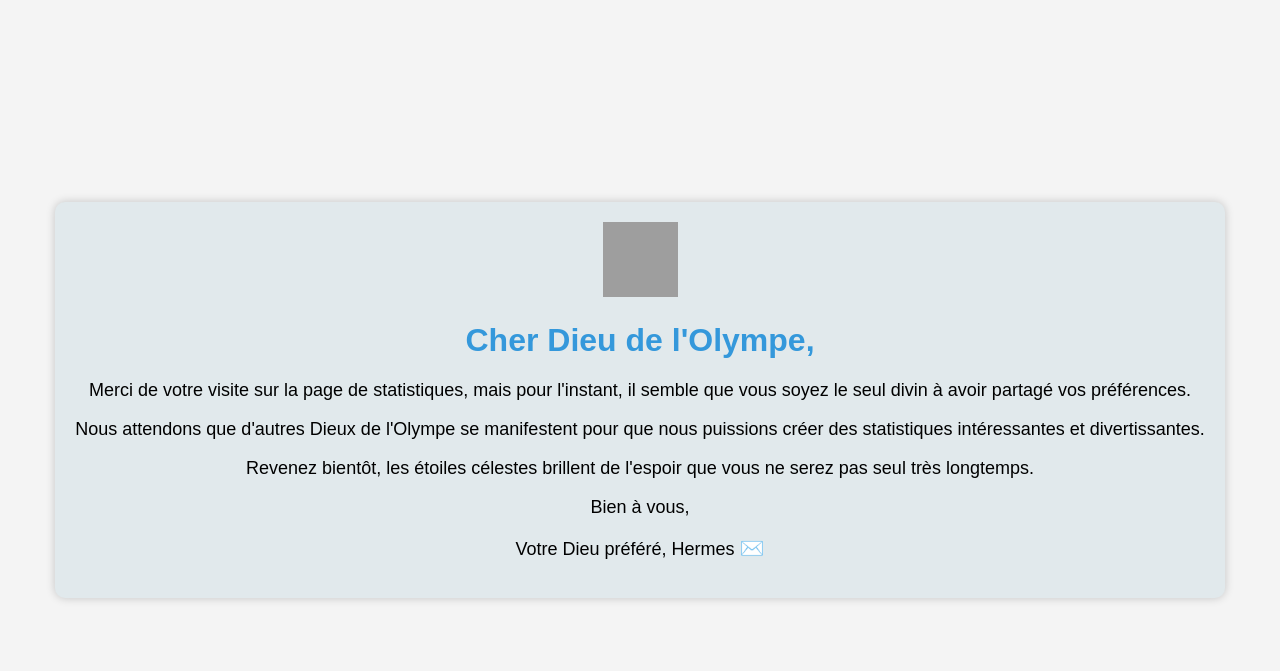
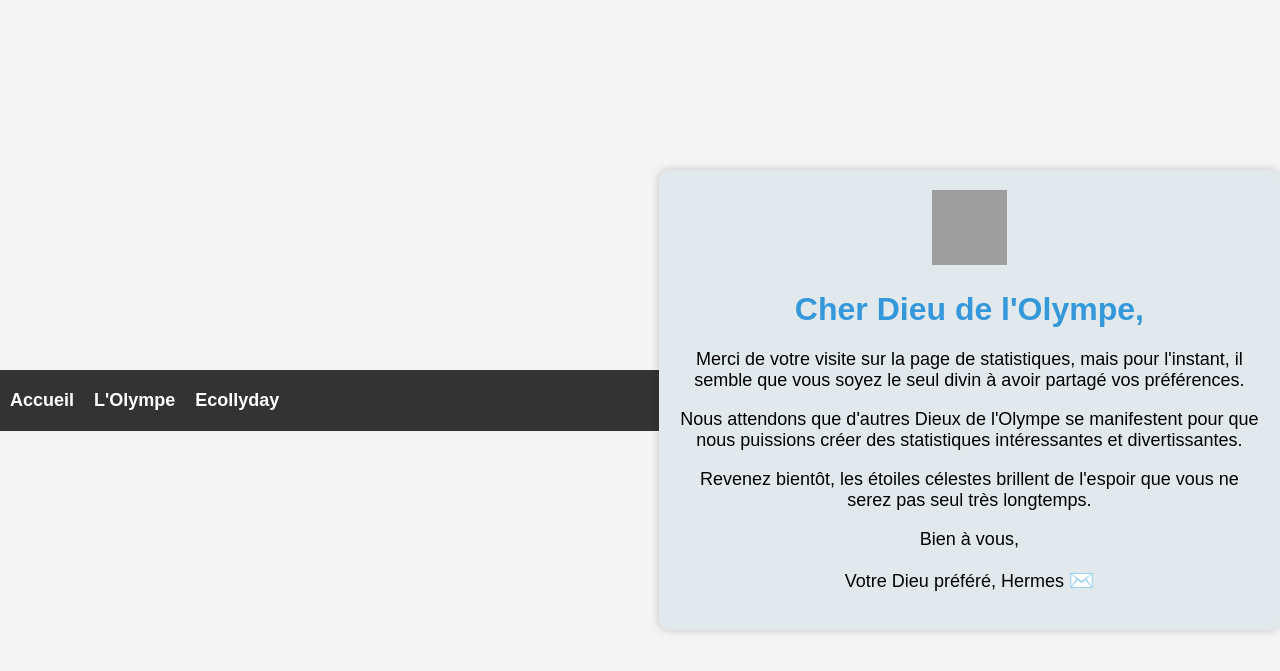
Before and after one commit to NathanGregoar/MediaLibrary, a PHP site: page /olympe/waitingstats/waitingstats.php in a window 1280 px wide. Shown: the top 671 px of the page. Run offline with PHP 8.4, Linux system fonts and the light colour scheme; the visitor is signed in with stand-in values (Sample User, id 1); data that the repository does not hold is empty; grey boxes are pictures that could not be loaded.

Commit message:
Update waitingstats.php

```diff
--- a/MediaLibrary/web/olympe/waitingstats/waitingstats.php
+++ b/MediaLibrary/web/olympe/waitingstats/waitingstats.php
@@ -56,9 +56,35 @@ if (!in_array($loggedInUser['role'], $allowedRoles)) {
             width: 75px;
             height: 75px;
         }
+        .navbar {
+            display: flex;
+            background-color: #333;
+            color: #fff;
+            padding: 10px 0;
+            width: 100%;
+        }
+
+        .navbar a {
+            color: #fff;
+            text-decoration: none;
+            font-weight: bold;
+            font-size: 18px;
+            transition: color 0.3s ease;
+            margin: 10px;
+        }
+
+        .navbar a:hover {
+            color: #86c1ff;
+        }
     </style>
 </head>
 <body>
+    <div class="navbar">
+        <a href="../../accueil/index.php">Accueil</a>
+        <a href="../../olympe/olympe.php">L'Olympe</a>
+        <a href="../../ecollyday/ecollyday.php">Ecollyday</a>
+    </div>
+
     <div class="container">
         <img src="https://cdn-icons-png.flaticon.com/512/4793/4793084.png" alt="Hermes AirLine" class="airline-logo">
         <h1>Cher Dieu de l'Olympe,</h1>
```
